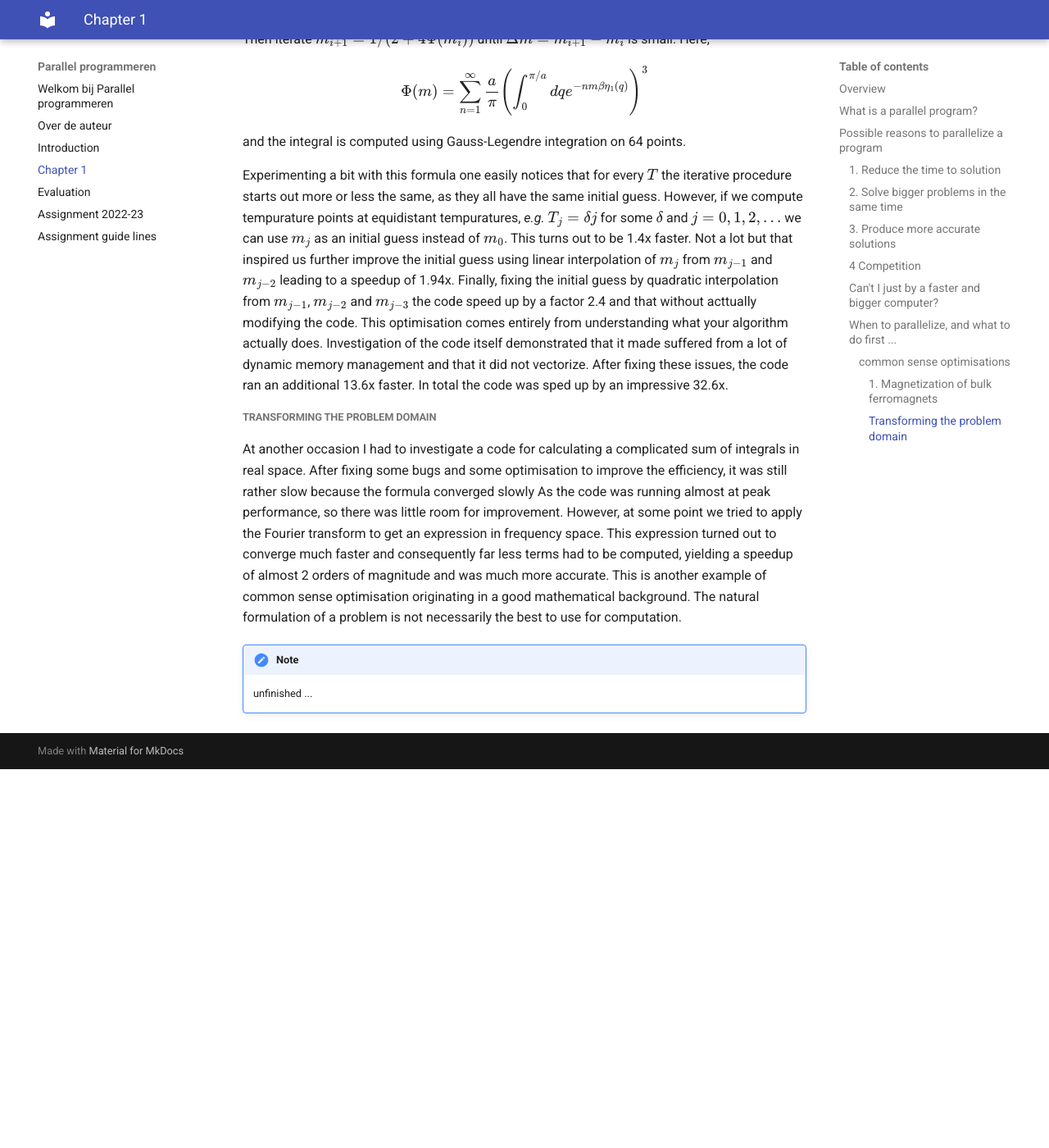
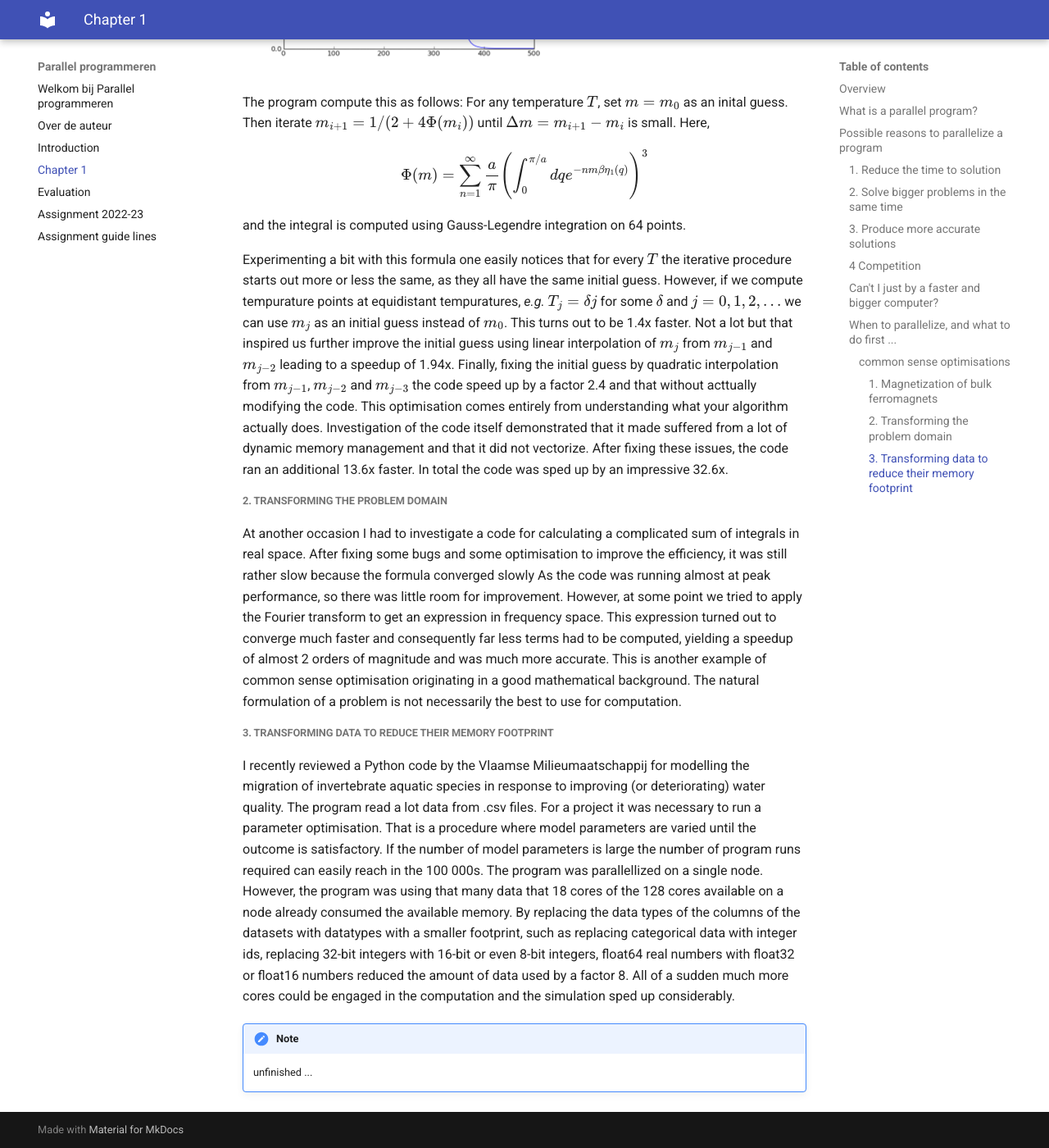
Before and after one commit to etijskens/wetppr, an MkDocs documentation site: the page built from docs/chapter-1.md, in a window 1280 px wide and 1400 px high, scrolled down 3572 px. Shown: the whole window at 82% size. Built offline with MkDocs 1.6.1 and Material for MkDocs 9.7.7, drawn with Linux system fonts in a browser that asks for light colours; formulas are drawn with MathJax 3; before the commit the page ends 4510 px from its top, so only the background shows below that; some of the changed text lies outside the part shown.

Commit message:
work on chapter 1

```diff
--- a/docs/chapter-1.md
+++ b/docs/chapter-1.md
@@ -109,12 +109,15 @@ When your program takes too long, the memory of your machine is too small for yo
 cannot be met, you're hitting the wall. Parallelization seems necessary, and you feel in need of a supercomputer.
 However, supercomputers are expensive machines and resources are limited. It should come to no surprise that it is
 expected that programs are allowed to run on supercomputers only if they make efficient use of their resources.
-Often, serial programs provide possibilities to improve the performance. These come in two categories:
+Often, serial programs provide possibilities to improve the performance. These come in two categories: **common sense
+optimisations** (often completely overlooked by researchers) which rely on a good understanding of the mathematical
+formulation of the problem and the algorithm, and **code optimisations** which rely on understanding processor
+architecture and compilers. Lets first look at common sense optimisations.
 
 #### common sense optimisations
 
 Common sense optimizations come from a good understanding of the mathematical formulation of the problem and seeing
-opportunities to reduce the amount of work. We give two examples.
+opportunities to reduce the amount of work. We give three examples.
 
 ##### 1. Magnetization of bulk ferromagnets
 
@@ -149,7 +152,7 @@ algorithm actually does. Investigation of the code itself demonstrated that it m
 memory management and that it did not vectorize. After fixing these issues, the code ran an additional 13.6x faster.
 In total the code was sped up by an impressive 32.6x.
 
-##### Transforming the problem domain
+##### 2. Transforming the problem domain
 
 At another occasion I had to investigate a code for calculating a complicated sum of integrals in real space. After
 fixing some bugs and some optimisation to improve the efficiency, it was still rather slow because the formula
@@ -160,5 +163,19 @@ of almost 2 orders of magnitude and was much more accurate. This is another exam
 originating in a good mathematical background. The natural formulation of a problem is not necessarily the best to
 use for computation.
 
+##### 3. Transforming data to reduce their memory footprint
+
+I recently reviewed a Python code by the Vlaamse Milieumaatschappij for modelling the migration of invertebrate aquatic
+species in response to improving (or deteriorating) water quality. The program read a lot data from .csv files. For
+a project it was necessary to run a parameter optimisation. That is a procedure where model parameters are varied
+until the outcome is satisfactory. If the number of model parameters is large the number of program runs required can
+easily reach in the 100 000s. The program was parallellized on a single node. However, the program was using that many
+data that 18 cores of the 128 cores available on a node already consumed the available memory. By replacing the data
+types of the columns of the datasets with datatypes with a smaller footprint, such as replacing categorical data
+with integer ids, replacing 32-bit integers with 16-bit or even 8-bit integers, float64 real numbers with float32 or
+float16 numbers reduced the amount of data used by a factor 8. All of a sudden much more cores could be engaged in
+the computation and the simulation sped up considerably.
+
+
 !!! note
     unfinished ...
```
